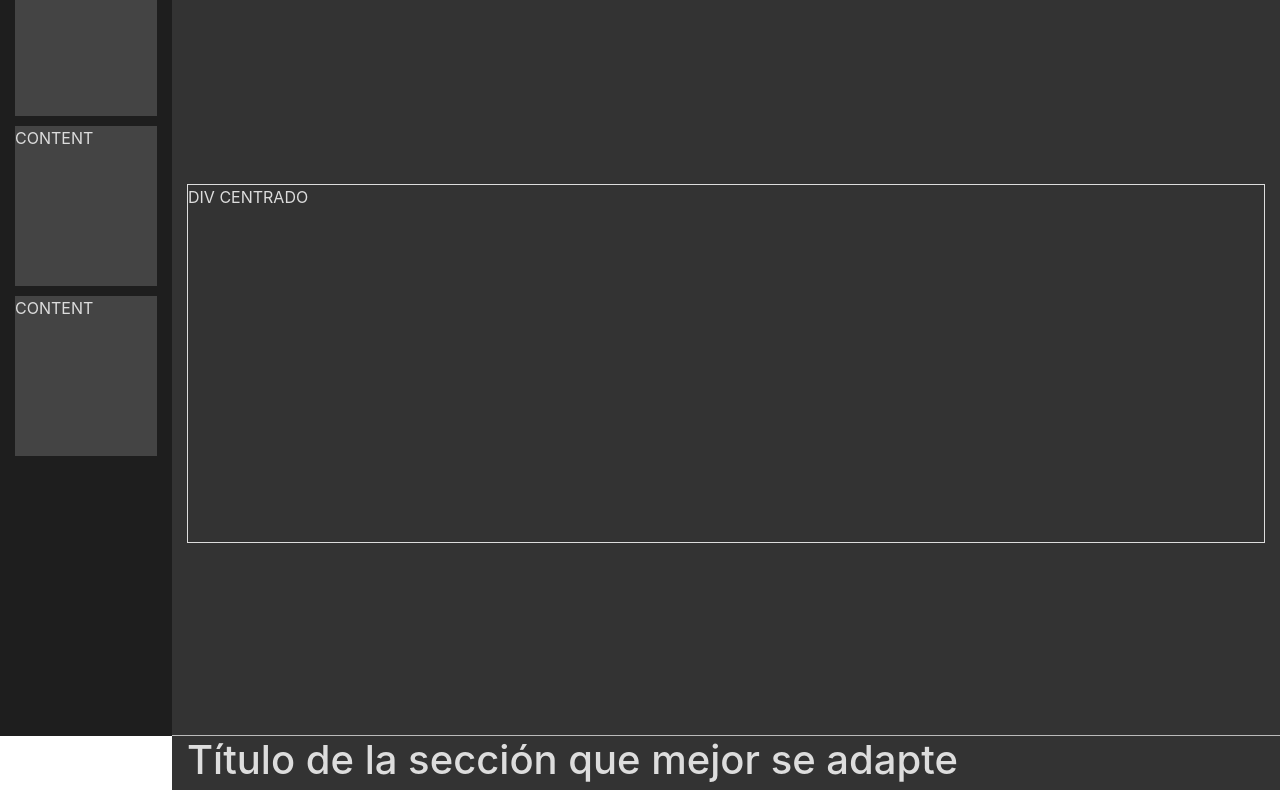
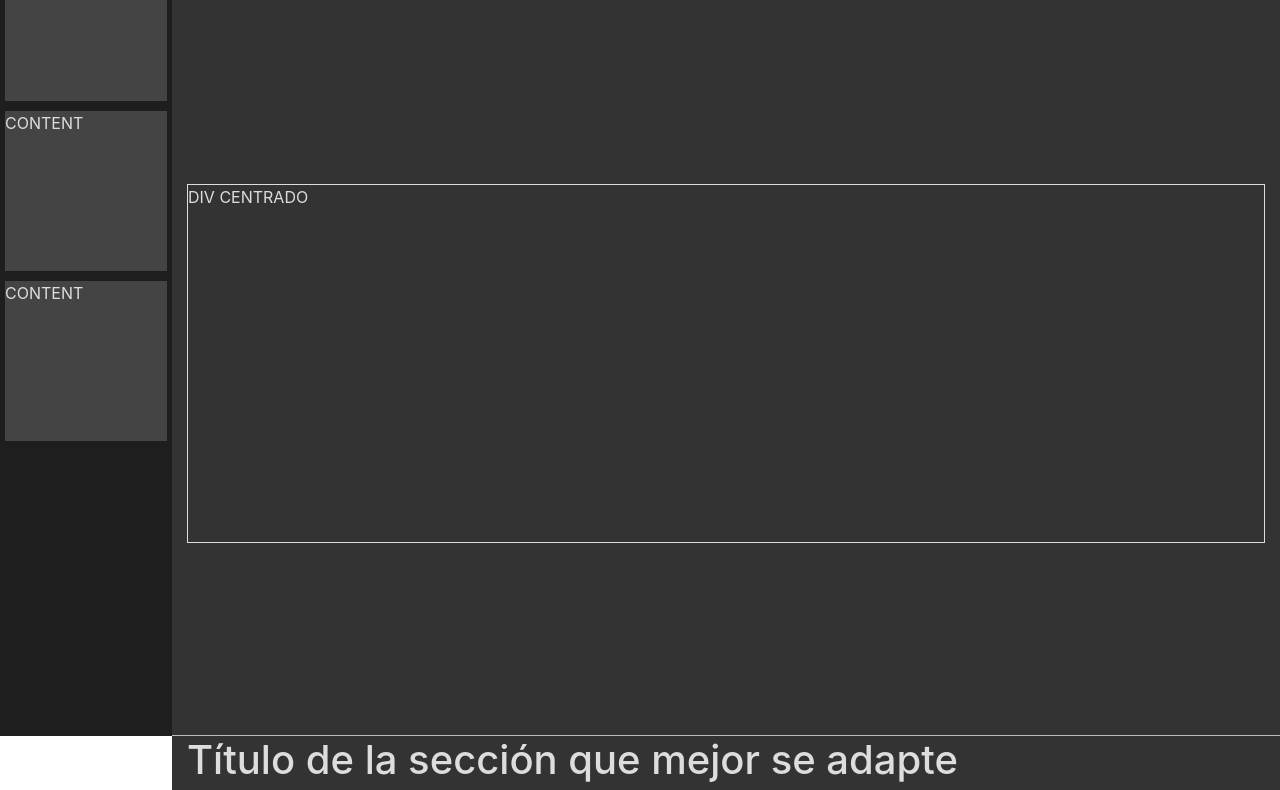
Before and after one commit to MJLS/template-landingPage-1, a plain HTML site: page src/index.html in a window 1280 px wide. Shown: the part 64-854 px from the top of the page. Drawn offline with nearby package versions, Linux system fonts and the light colour scheme.

Commit message:
Modificacio content seccion 1. Centrado de los contenedores

```diff
--- a/src/style.css
+++ b/src/style.css
@@ -21,15 +21,13 @@
   width: 172px;
   height: 100%;
   background-color: var(--color-1);
-  padding: 15px;
   position: fixed;
   display: flex;
   flex-direction: column;
-  align-items: center;
 }
 
 .wrapper-section1-content {
-  width: 100%;
+  margin: auto;
   height: 160px;
   background-color: var(--color-4);
   margin: 5px;
```
